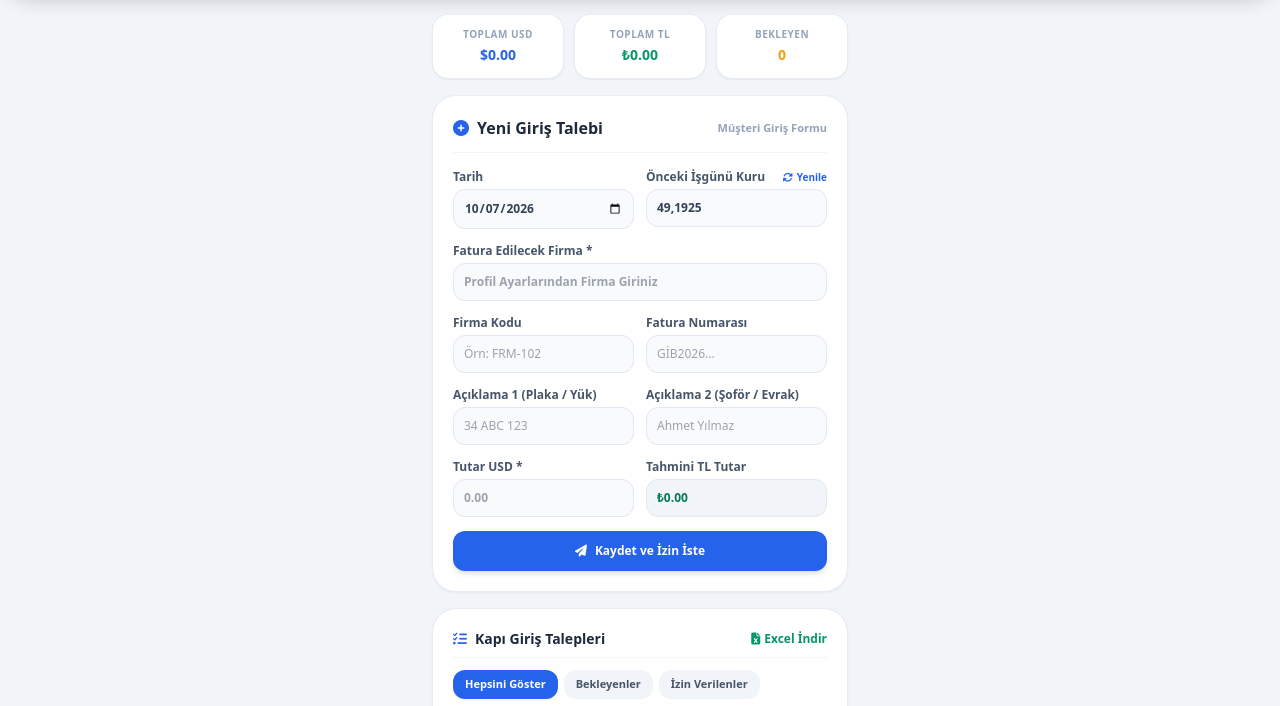
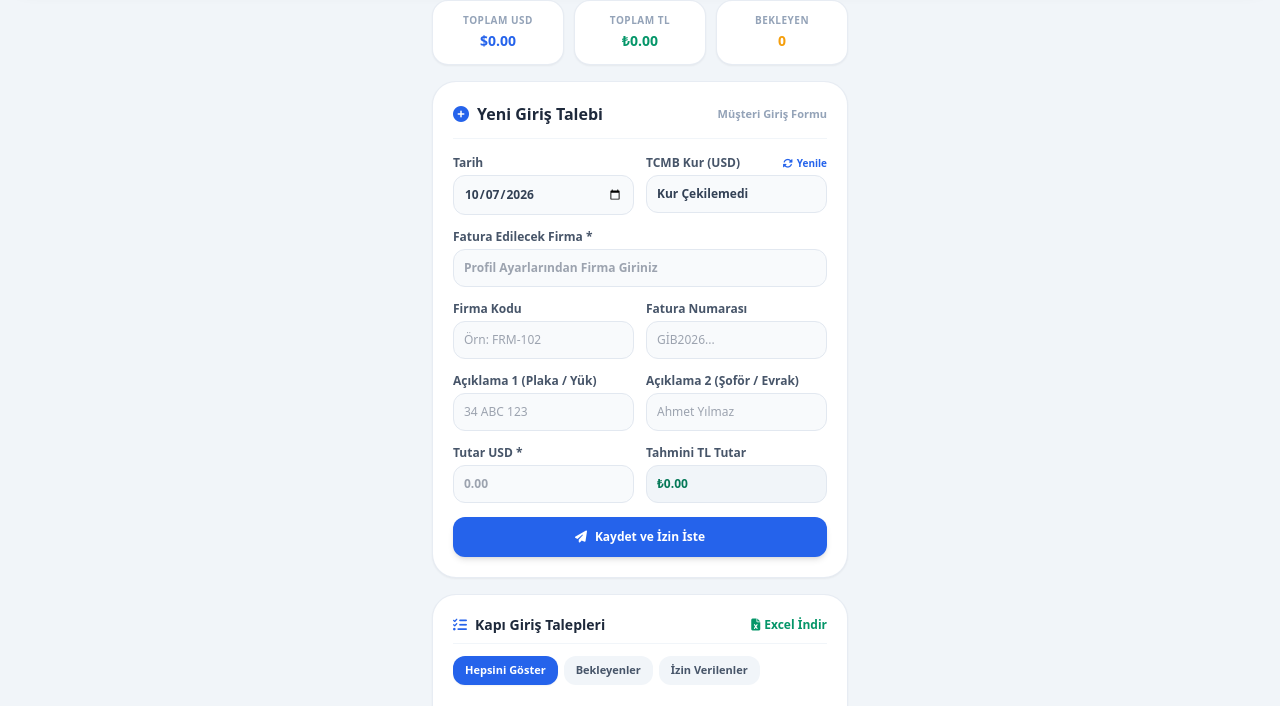
Before and after one commit to TaylanK-61/Liman-Giris-uygulamasi, a plain HTML site: page index.html in a window 1280 px wide. Shown: the part 112-818 px from the top of the page. Drawn offline with nearby package versions, Linux system fonts and the light colour scheme; no server answers.

Commit message:
Update header and labels in index.html

```diff
--- a/index.html
+++ b/index.html
@@ -27,7 +27,7 @@
           <img src="https://www.martasliman.com.tr/wp-content/uploads/2022/02/logo-removebg_1_78x68.png" alt="Martaş Logo" class="max-h-full max-w-full object-contain">
         </div>
         <div>
-          <h1 class="text-lg font-black tracking-tight leading-tight uppercase">MARTAŞ LİMAN TESİSLERİ KAPI GİRİŞ HİZMETLERİ</h1>
+          <h1 class="text-lg font-black tracking-tight leading-tight uppercase">KAPI GİRİŞ HİZMETLERİ</h1>
           <div class="flex items-center gap-2 mt-1">
             <span id="rolBadge" class="bg-blue-900/90 text-blue-200 text-[10px] px-2.5 py-0.5 rounded-full font-bold uppercase tracking-wider border border-blue-400/30">
               MÜŞTERİ MODU
@@ -81,7 +81,7 @@
           </div>
           <div>
             <div class="flex justify-between items-center mb-1">
-              <label class="block text-xs font-bold text-slate-600">Önceki İşgünü Kuru</label>
+              <label class="block text-xs font-bold text-slate-600">TCMB Kur (USD)</label>
               <button type="button" onclick="kuruGuncelle()" class="text-[10px] text-blue-600 font-bold flex items-center gap-1 hover:underline">
                 <i class="fa-solid fa-rotate"></i> Yenile
               </button>
@@ -318,91 +318,93 @@
       }
     }
 
-    // ANINDA BİR ÖNCEKİ İŞ GÜNÜNÜ HESAPLAYAN FONKSİYON
-    function getPreviousBusinessDate(dateStr) {
-      const [y, m, d] = dateStr.split('-').map(Number);
-      let dt = new Date(y, m - 1, d);
+    // EXCEL MAKRO KODUNUN BİREBİR JAVASCRIPT KARŞILIĞI (CORS PROXY DESTEKLİ)
+    async function fetchTcmbXmlWithProxies(targetUrl) {
+      const proxies = [
+        url => `https://api.allorigins.win/raw?url=${encodeURIComponent(url)}`,
+        url => `https://corsproxy.io/?${encodeURIComponent(url)}`,
+        url => `https://api.codetabs.com/v1/proxy?quest=${encodeURIComponent(url)}`
+      ];
 
-      // 1 gün geriye git
-      dt.setDate(dt.getDate() - 1);
+      for (let getProxyUrl of proxies) {
+        try {
+          const pUrl = getProxyUrl(targetUrl);
+          const controller = new AbortController();
+          const timeoutId = setTimeout(() => controller.abort(), 2500);
 
-      // Pazar (0) ise Cuma'ya git (-2 gün daha)
-      if (dt.getDay() === 0) dt.setDate(dt.getDate() - 2);
-      // Cumartesi (6) ise Cuma'ya git (-1 gün daha)
-      else if (dt.getDay() === 6) dt.setDate(dt.getDate() - 1);
+          const response = await fetch(pUrl, { signal: controller.signal });
+          clearTimeout(timeoutId);
 
-      return dt;
+          if (response && response.ok) {
+            const text = await response.text();
+            if (text && text.includes('<Tarih_Date')) {
+              return text;
+            }
+          }
+        } catch (e) {}
+      }
+      return null;
     }
 
-    // SÜPER HIZLI TCMB KUR ÇEKME FONKSİYONU
     async function kuruGuncelle() {
       const tarihInput = document.getElementById('tarihInput');
       const kurInput = document.getElementById('kurInput');
       if (!tarihInput || !kurInput) return;
 
-      const secilenTarihStr = tarihInput.value;
-      if (!secilenTarihStr) return;
+      const val = tarihInput.value; // YYYY-MM-DD
+      if (!val) {
+        kurInput.value = "";
+        return;
+      }
 
       kurInput.value = "Yükleniyor...";
 
-      // 1. İş günü tarihini anında matematiksel olarak hesapla (0 ms)
-      const hedefTarih = getPreviousBusinessDate(secilenTarihStr);
-      const yyyy = hedefTarih.getFullYear();
-      const mm = String(hedefTarih.getMonth() + 1).padStart(2, '0');
-      const dd = String(hedefTarih.getDate()).padStart(2, '0');
+      // EXCEL MAKROSUNDAKİ TARİH BİÇİMLENDİRME MANTIĞI:
+      // yearStr = Format(dt, "yyyymm")
+      // dayStr = Format(dt, "ddmmyyyy")
+      const [yyyy, mm, dd] = val.split('-');
+      const yearStr = `${yyyy}${mm}`;
+      const dayStr = `${dd}${mm}${yyyy}`;
 
-      const tcmbUrl = `https://www.tcmb.gov.tr/kurlar/${yyyy}${mm}/${dd}${mm}${yyyy}.xml`;
+      // EXCEL MAKROSUNDAKİ URL MANTIĞI:
+      // url = "https://www.tcmb.gov.tr/kurlar/" & yearStr & "/" & dayStr & ".xml"
+      const primaryUrl = `https://www.tcmb.gov.tr/kurlar/${yearStr}/${dayStr}.xml`;
+      const todayUrl = `https://www.tcmb.gov.tr/kurlar/today.xml`;
 
-      // 2. Maksimum 2.5 Saniyelik Sert Zaman Aşımı Kontrolü
-      const fetchWithTimeout = async (url, ms = 2500) => {
-        const controller = new AbortController();
-        const id = setTimeout(() => controller.abort(), ms);
+      // 1. Önce seçilen tarihin XML'ini dene
+      let xmlText = await fetchTcmbXmlWithProxies(primaryUrl);
+
+      // 2. Makrodaki Else durumu: (XML gelmediyse today.xml dene)
+      if (!xmlText) {
+        xmlText = await fetchTcmbXmlWithProxies(todayUrl);
+      }
+
+      // 3. XML Parse ve USD ForexSelling değerini çekme
+      if (xmlText) {
         try {
-          const response = await fetch(url, { signal: controller.signal });
-          clearTimeout(id);
-          return response;
-        } catch (e) {
-          clearTimeout(id);
-          return null;
-        }
-      };
+          const parser = new DOMParser();
+          const xmlDoc = parser.parseFromString(xmlText, "text/xml");
 
-      // 3. Doğrudan Hızlı Proxy Çağrısı
-      const proxyUrl = `https://corsproxy.io/?${encodeURIComponent(tcmbUrl)}`;
-      let response = await fetchWithTimeout(proxyUrl, 2500);
-
-      if (response && response.ok) {
-        try {
-          const xmlText = await response.text();
-          const xmlDoc = new DOMParser().parseFromString(xmlText, "text/xml");
+          // Makrodaki XPath: //Currency[@CurrencyCode='USD']/ForexSelling
           const usdNode = xmlDoc.querySelector('Currency[CurrencyCode="USD"] ForexSelling');
 
           if (usdNode && usdNode.textContent) {
-            const rate = parseFloat(usdNode.textContent.replace(',', '.'));
-            if (!isNaN(rate) && rate > 0) {
-              kurInput.value = rate.toFixed(4).replace('.', ',');
+            const rawText = usdNode.textContent.trim();
+            // Makrodaki Replace(node.Text, ".", ",") mantığı:
+            const numRate = parseFloat(rawText.replace(',', '.'));
+            if (!isNaN(numRate) && numRate > 0) {
+              kurInput.value = numRate.toFixed(4).replace('.', ',');
               tlHesapla();
               return;
             }
           }
-        } catch (err) {}
+        } catch (err) {
+          console.error("XML parse hatası:", err);
+        }
       }
 
-      // 4. Yedek Hızlı Döviz API'si (TCMB Yavaşsa 100ms İçinde Devreye Girer)
-      try {
-        const backupRes = await fetchWithTimeout('https://open.er-api.com/v6/latest/USD', 1500);
-        if (backupRes && backupRes.ok) {
-          const backupData = await backupRes.json();
-          if (backupData && backupData.rates && backupData.rates.TRY) {
-            kurInput.value = backupData.rates.TRY.toFixed(4).replace('.', ',');
-            tlHesapla();
-            return;
-          }
-        }
-      } catch (e) {}
-
-      // Güvenlik Varsayılanı
-      kurInput.value = "49,1925";
+      // 4. Makrodaki Else sonucu: Cells(RowNum, 8).Value = "Kur Çekilemedi"
+      kurInput.value = "Kur Çekilemedi";
       tlHesapla();
     }
 
@@ -607,8 +609,8 @@
     function rolSec(rol) {
       aktifKullanici.rol = rol;
       if (rol === 'YONETICI') {
-        const pin = prompt("Güvenlik/Yönetici PIN Kodunu Giriniz (Varsayılan: ****):");
-        if (pin !== '****') {
+        const pin = prompt("Güvenlik/Yönetici PIN Kodunu Giriniz (Varsayılan: 1234):");
+        if (pin !== '1234') {
           alert("Hatalı PIN Kodu!");
           aktifKullanici.rol = 'MUSTERI';
           return;
```
